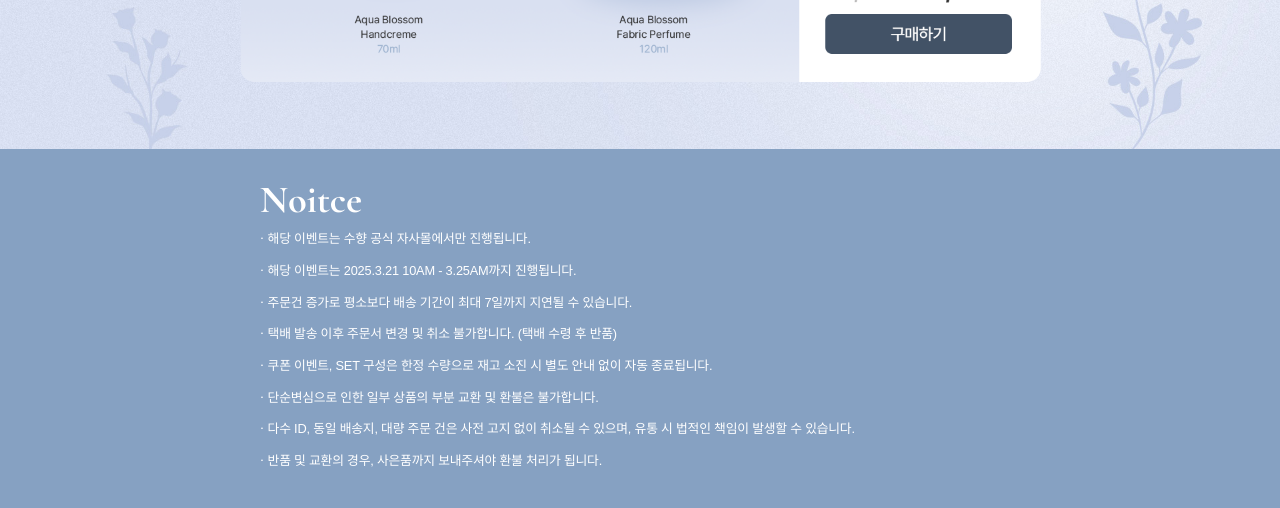
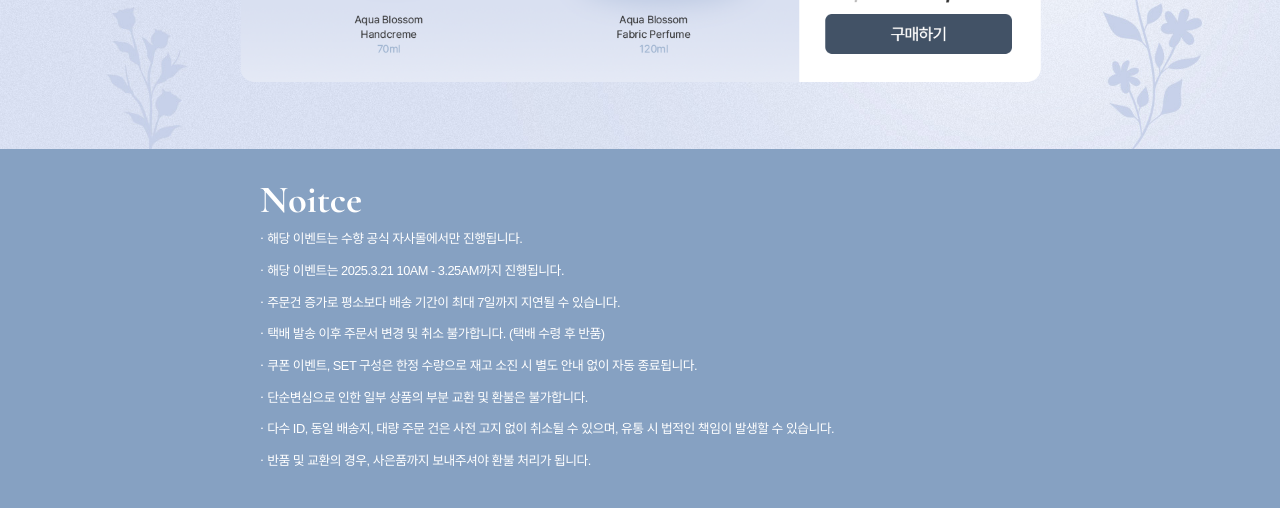
Before and after one commit to LeeGaHee528/soohyang2, a plain HTML site: page index.html in a window 1280 px wide. Shown: the part 4435-4943 px from the top of the page. Drawn offline with nearby package versions, Linux system fonts and the light colour scheme; a web font is replaced by a local one.

Commit message:
Update main_style.css

```diff
--- a/css/main_style.css
+++ b/css/main_style.css
@@ -224,7 +224,7 @@ body {
 }
 .notice li{
     padding-bottom: 1%;
-    letter-spacing: -0.2px;
+    letter-spacing: -0.5px;
 }
 #footer{
     background-color: #B1C7DD;
```
